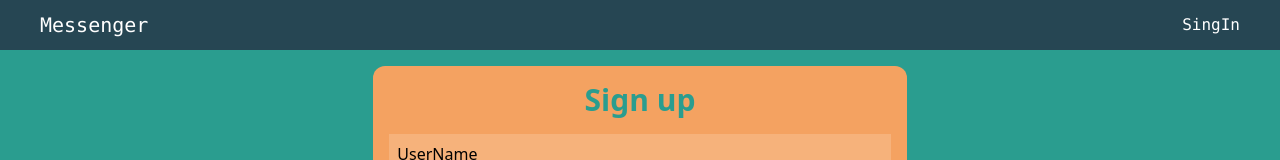
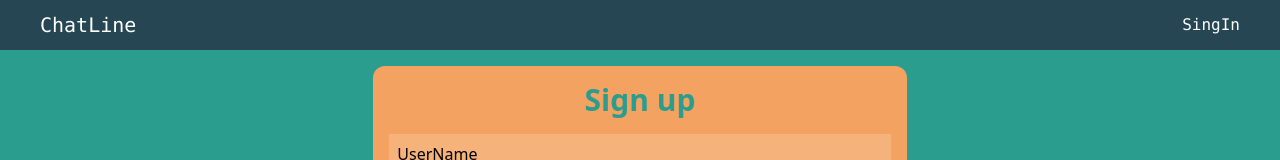
Before and after one commit to DevAggarwal03/chatApp, a React (Vite) app in the folder ChatApp/: page / in a window 1280 px wide. Shown: the top 160 px of the page. Built offline with nearby package versions, Linux system fonts and the light colour scheme.

Commit message:
name change

```diff
--- a/ChatApp/src/Components/NavBar.tsx
+++ b/ChatApp/src/Components/NavBar.tsx
@@ -17,7 +17,7 @@ function NavBar() {
     }
 
     return ( <div className="w-screen min-h-[50px] px-10 flex justify-between items-center bg-[#264653]">
-           <h1 className="text-xl text-white font-mono">Messenger</h1>
+           <h1 className="text-xl text-white font-mono">ChatLine</h1>
            {
             userInfo ? <div className="flex gap-x-5 justify-center items-center text-white font-mono">
                 <span>user_name : <span className="text-[#f4a261] font-bold`">{userInfo.username}</span></span>
```
